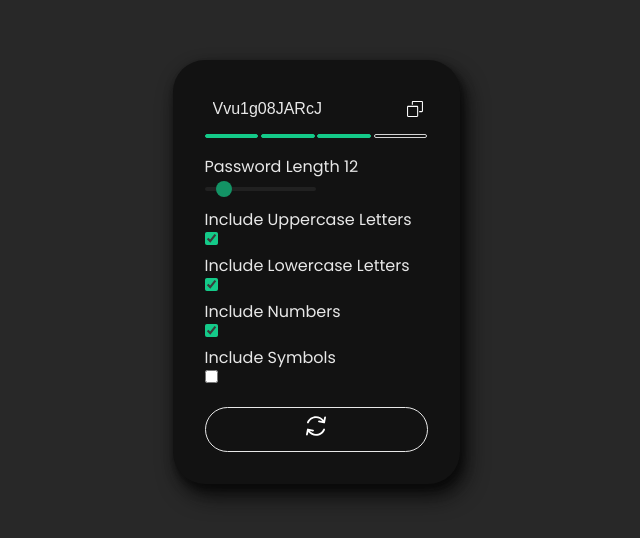
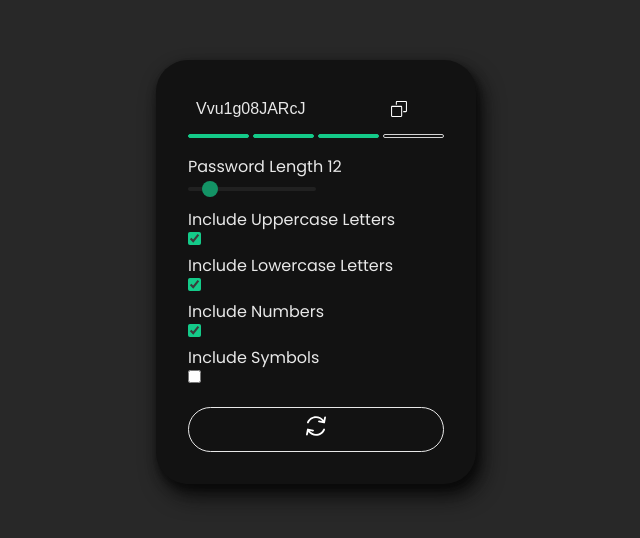
Before and after one commit to rmartinez809/password-generator, a React (Create React App) app: page / in a window 1280 px wide. Shown: the part 128-666 px from the top of the page, without its empty margins (324-964 px from the left). Built offline with nearby package versions, Linux system fonts and the light colour scheme.

Commit message:
update width

```diff
--- a/src/App.tsx
+++ b/src/App.tsx
@@ -1,4 +1,4 @@
-import React, {useEffect, useState, useRef, Fragment} from 'react';
+import React, {useEffect, useState, useRef} from 'react';
 import './App.css';
 import { generatePassword } from './data';
 import PassStrength from './PassStrength';
--- a/src/index.css
+++ b/src/index.css
@@ -41,8 +41,8 @@ body {
   box-shadow: var(--shadow-elevation-medium);
   min-height: fit-content;
   max-height: fit-content;
-  min-width: fit-content;
-  max-width: fit-content;
+  min-width: 20rem;
+  max-width: 20rem;
 }
 
 .password {
```
